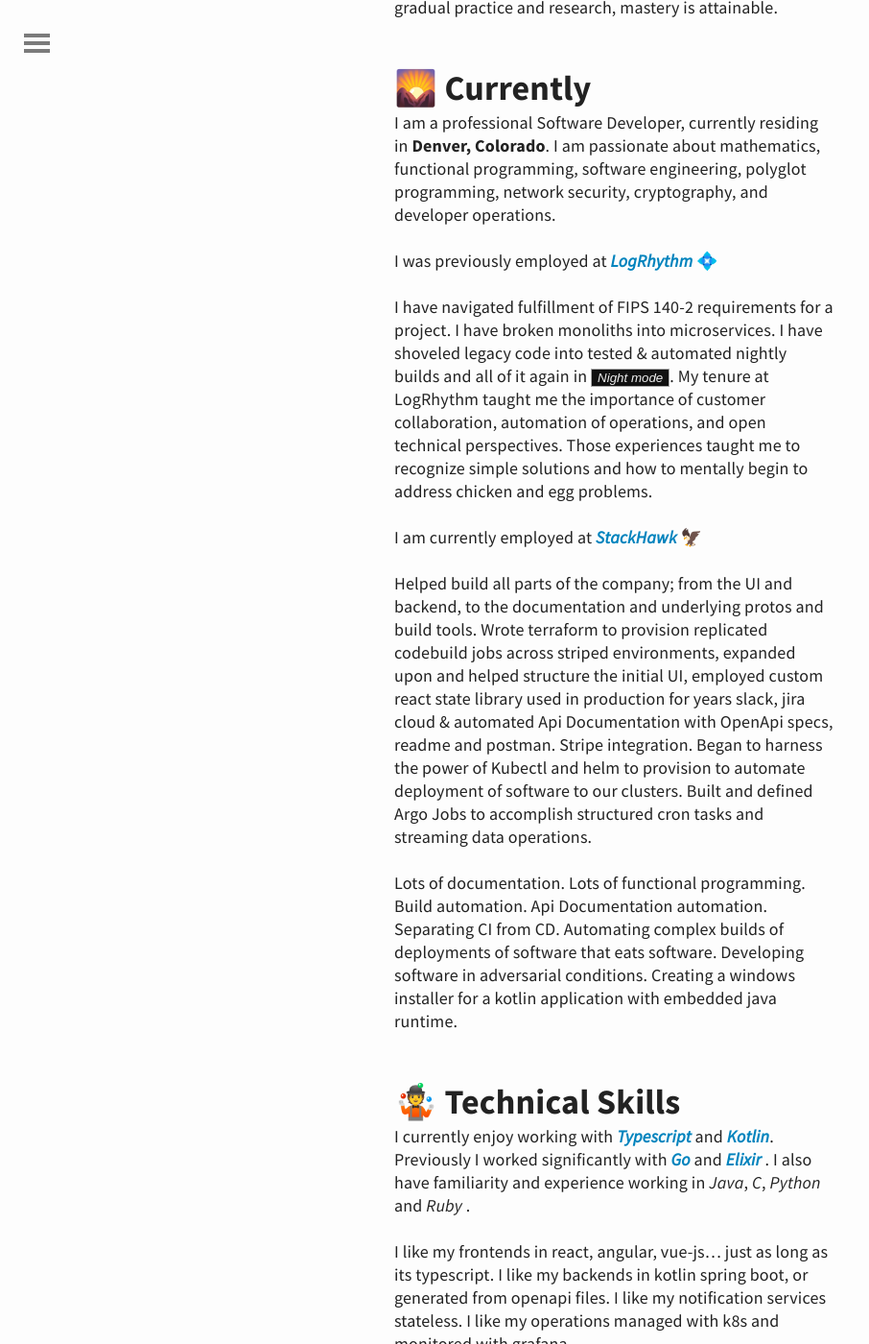
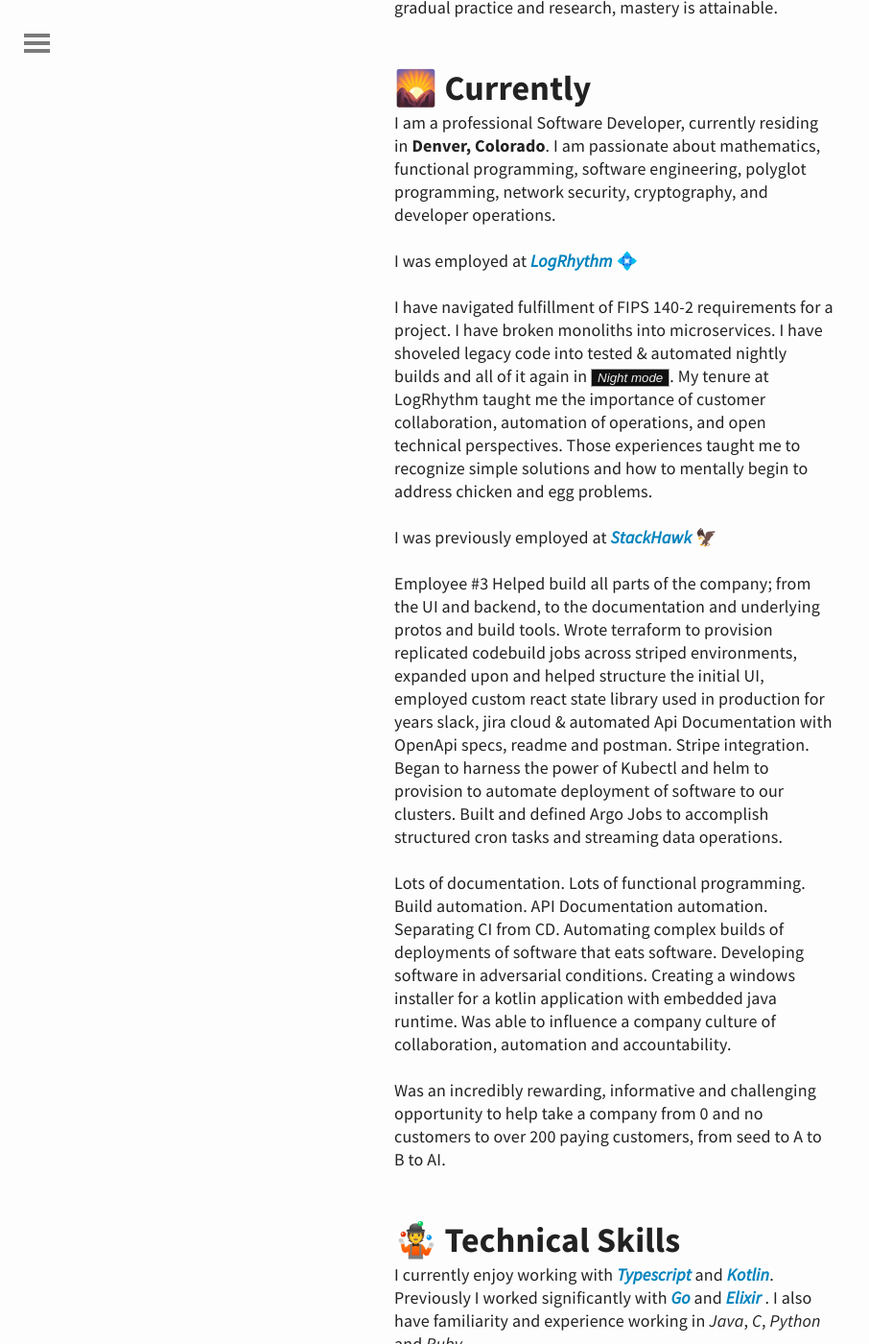
Before and after one commit to untra/untra.github.io, a Jekyll site: the page built from about.md, in a window 1280 px wide and 1400 px high, scrolled down 783 px. Shown: the whole window at 96% size, without its empty margins (0-906 px from the left). Built offline with Jekyll 4.4.1, drawn with Linux system fonts in a browser that asks for light colours; some of the changed text lies outside the part shown.

Commit message:
date and title and about adjustments

```diff
--- a/about.md
+++ b/about.md
@@ -22,15 +22,17 @@
 
 I am a professional Software Developer, currently residing in **Denver, Colorado**. I am passionate about mathematics, functional programming, software engineering, polyglot programming, network security, cryptography, and developer operations.
 
-I was previously employed at [_LogRhythm_](https://logrhythm.com/) 💠
+I was employed at [_LogRhythm_](https://logrhythm.com/) 💠
 
 I have navigated fulfillment of FIPS 140-2 requirements for a project. I have broken monoliths into microservices. I have shoveled legacy code into tested & automated nightly builds and all of it again in <button dark-toggle aria-hidden>Night mode</button>. My tenure at LogRhythm taught me the importance of customer collaboration, automation of operations, and open technical perspectives. Those experiences taught me to recognize simple solutions and how to mentally begin to address chicken and egg problems.
 
-I am currently employed at [_StackHawk_](https://stackhawk.com) 🦅
+I was previously employed at [_StackHawk_](https://stackhawk.com) 🦅
 
-Helped build all parts of the company; from the UI and backend, to the documentation and underlying protos and build tools. Wrote terraform to provision replicated codebuild jobs across striped environments, expanded upon and helped structure the initial UI, employed custom react state library used in production for years slack, jira cloud & automated Api Documentation with OpenApi specs, readme and postman. Stripe integration. Began to harness the power of Kubectl and helm to provision to automate deployment of software to our clusters. Built and defined Argo Jobs to accomplish structured cron tasks and streaming data operations.
+Employee #3 Helped build all parts of the company; from the UI and backend, to the documentation and underlying protos and build tools. Wrote terraform to provision replicated codebuild jobs across striped environments, expanded upon and helped structure the initial UI, employed custom react state library used in production for years slack, jira cloud & automated Api Documentation with OpenApi specs, readme and postman. Stripe integration. Began to harness the power of Kubectl and helm to provision to automate deployment of software to our clusters. Built and defined Argo Jobs to accomplish structured cron tasks and streaming data operations.
 
-Lots of documentation. Lots of functional programming. Build automation. Api Documentation automation. Separating CI from CD. Automating complex builds of deployments of software that eats software. Developing software in adversarial conditions. Creating a windows installer for a kotlin application with embedded java runtime.
+Lots of documentation. Lots of functional programming. Build automation. API Documentation automation. Separating CI from CD. Automating complex builds of deployments of software that eats software. Developing software in adversarial conditions. Creating a windows installer for a kotlin application with embedded java runtime. Was able to influence a company culture of collaboration, automation and accountability.
+
+Was an incredibly rewarding, informative and challenging opportunity to help take a company from 0 and no customers to over 200 paying customers, from seed to A to B to AI.
 
 ## 🤹 Technical Skills
 
```
Also changed, not shown: other parts of about.md (+4 -1 lines), _posts/2025-11-11-qr-codes-gameboy.md (+3 -3 lines).
